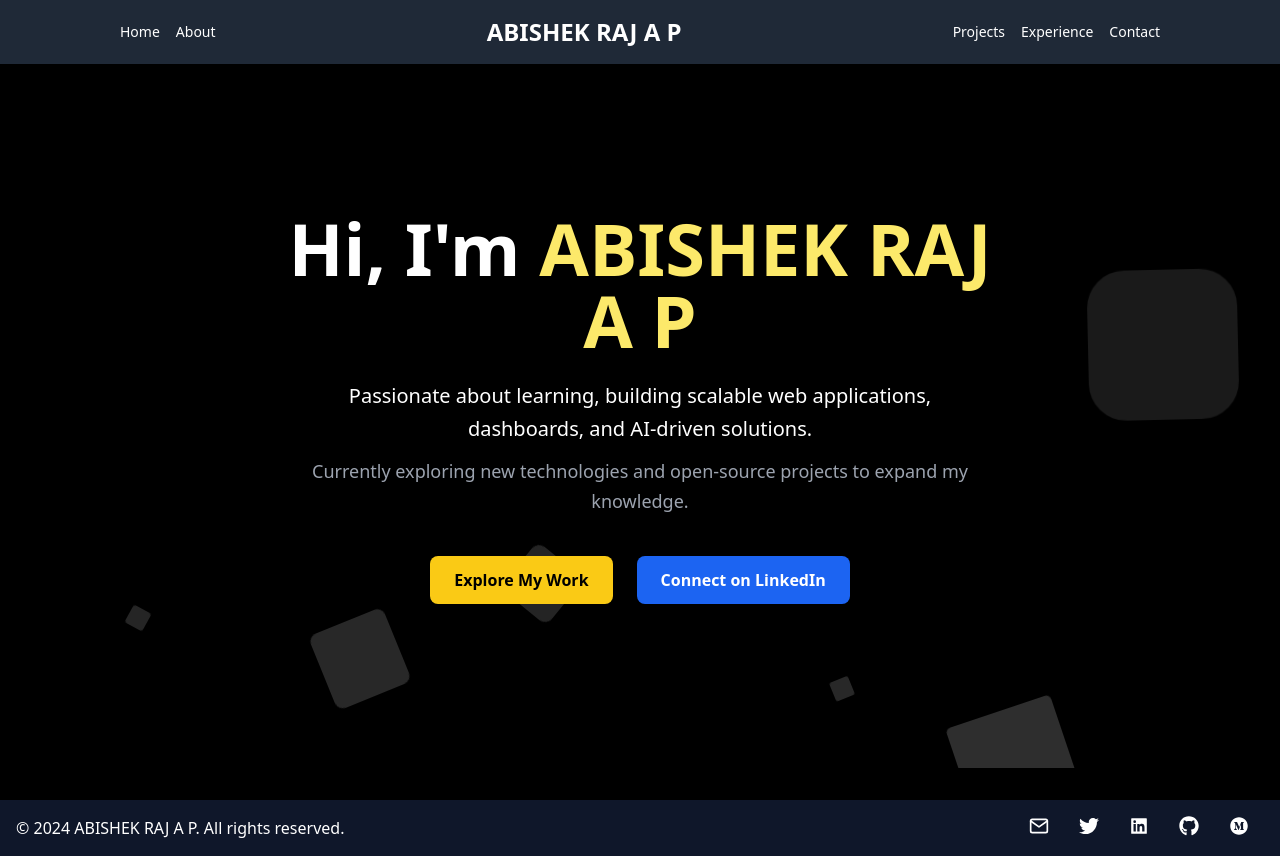
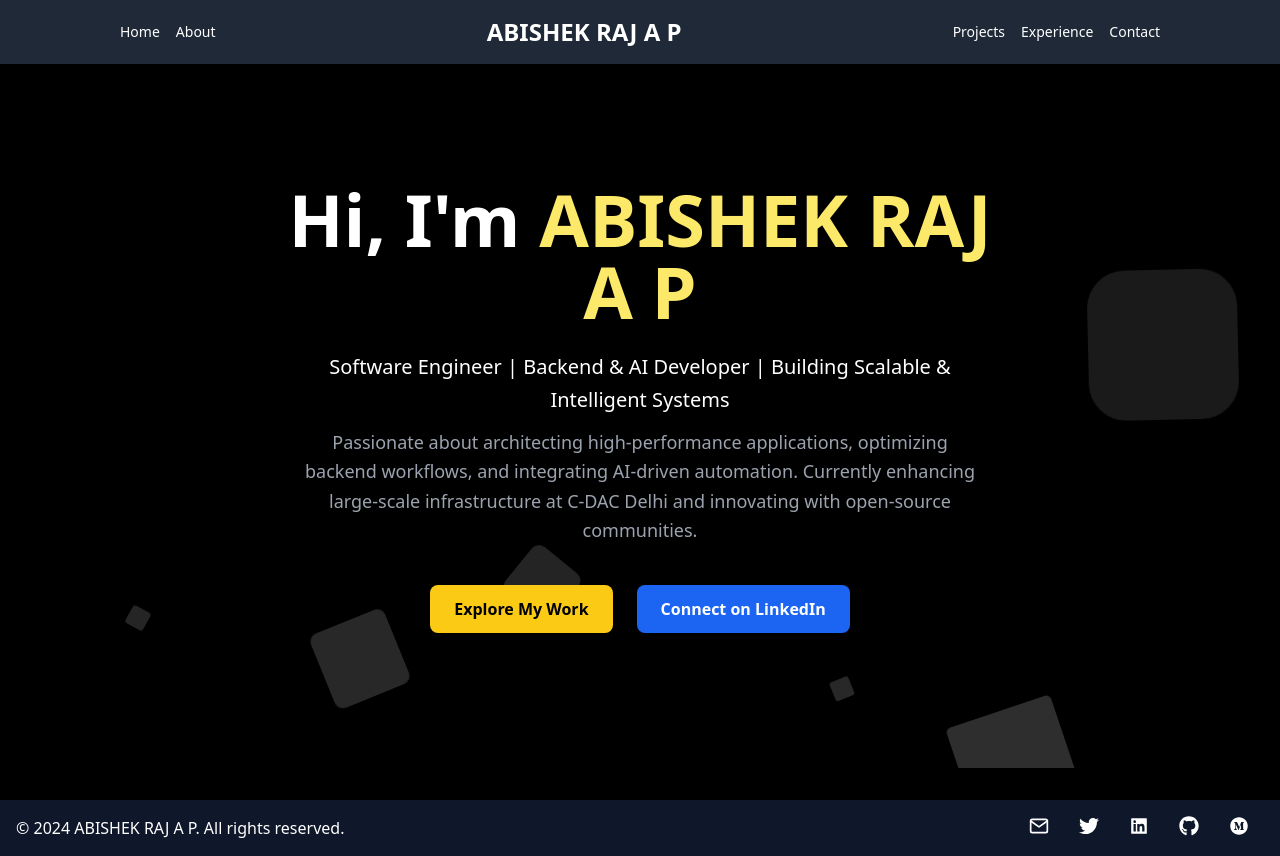
Before and after one commit to ABISHEK-RAJ-AP/portfolio-V2, a React (Create React App) app: page / in a window 1280 px wide. Built offline with nearby package versions, Linux system fonts and the light colour scheme.

Commit message:
Update Home.jsx
updated content regarding portfolio

```diff
--- a/src/components/Home.jsx
+++ b/src/components/Home.jsx
@@ -37,10 +37,11 @@ const Home = () => {
             Hi, I'm <span className='text-yellow-200 font-extrabold'>{text}</span>
           </h1>
           <p className='mt-6 text-xl leading-relaxed max-w-2xl mx-auto'>
-            Passionate about learning, building scalable web applications, dashboards, and AI-driven solutions.
+            Software Engineer | Backend & AI Developer | Building Scalable & Intelligent Systems
           </p>
           <p className='mt-3 text-lg text-gray-400 leading-relaxed max-w-2xl mx-auto'>
-            Currently exploring new technologies and open-source projects to expand my knowledge.
+            Passionate about architecting high-performance applications, optimizing backend workflows, and integrating AI-driven automation.
+            Currently enhancing large-scale infrastructure at C-DAC Delhi and innovating with open-source communities.
           </p>
         </div>
 
```
